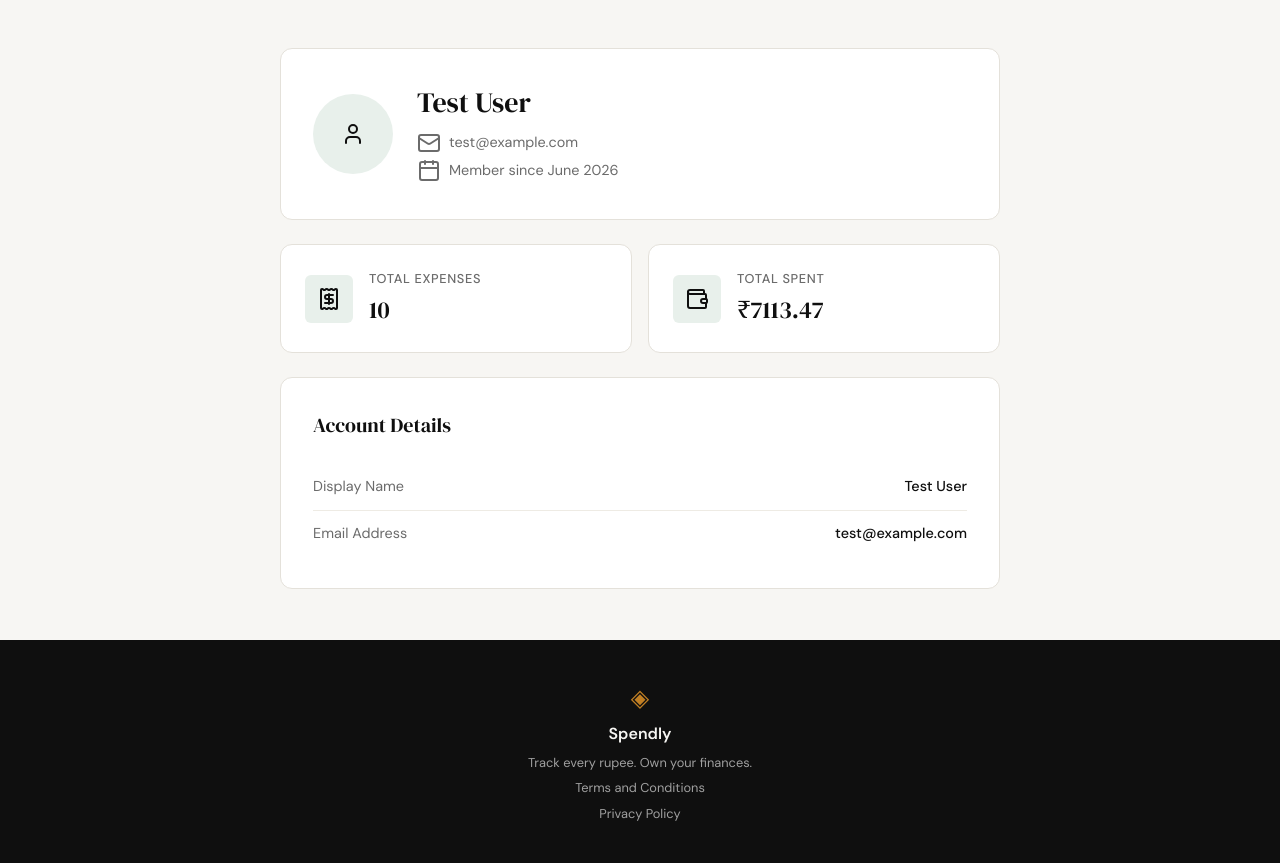
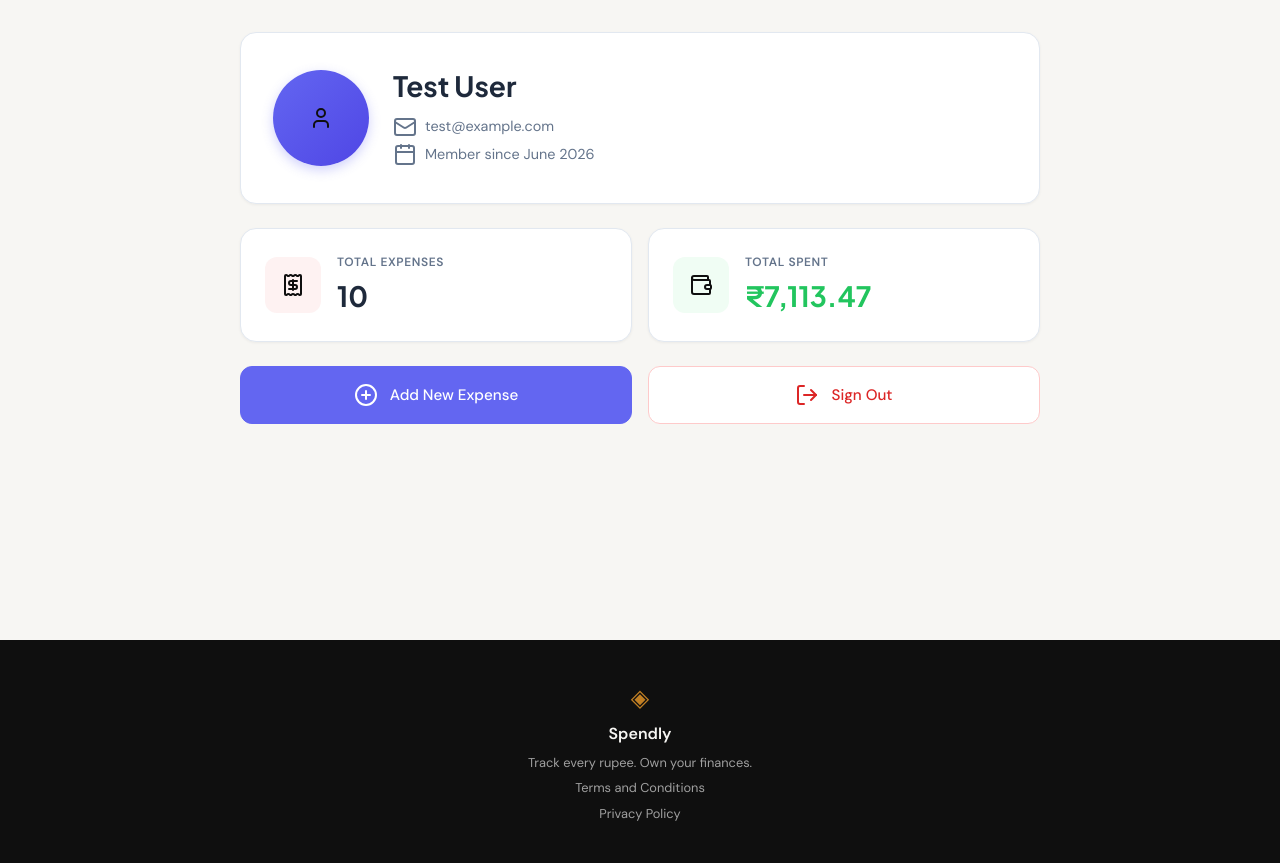
Before and after one commit to srinivasskc/spendly, a Flask app: page /profile in a window 1280 px wide. Shown: the part 61-924 px from the top of the page. Run offline with Flask 3, Linux system fonts and the light colour scheme; a user stored in the database is signed in; data comes from the database, SQL or seed files in the repository; some libraries are stand-ins or nearby versions.

Commit message:
Profile page implementation using Frontend Design Skill

```diff
--- /dev/null
+++ b/static/css/profile.css
@@ -0,0 +1,256 @@
+/* ------------------------------------------------------------------ */
+/* Profile Page - Redesigned                                            */
+/* ------------------------------------------------------------------ */
+
+/* Using CSS variables from style.css base */
+.profile-section {
+    min-height: calc(100vh - 60px - 100px);
+    padding: 2rem 1rem;
+    background: var(--paper, #F8F8F8);
+}
+
+.profile-container {
+    max-width: 800px;
+    margin: 0 auto;
+    display: flex;
+    flex-direction: column;
+    gap: 1.5rem;
+}
+
+/* Profile Header Card */
+.profile-header-card {
+    background: #ffffff;
+    border: 1px solid #e2e8f0;
+    border-radius: 16px;
+    padding: 2rem;
+    display: flex;
+    align-items: center;
+    gap: 1.5rem;
+    box-shadow: 0 1px 3px rgba(0, 0, 0, 0.05);
+}
+
+.profile-avatar {
+    width: 96px;
+    height: 96px;
+    background: linear-gradient(135deg, #6366f1 0%, #4f46e5 100%);
+    border-radius: 50%;
+    display: flex;
+    align-items: center;
+    justify-content: center;
+    flex-shrink: 0;
+    box-shadow: 0 4px 12px rgba(99, 102, 241, 0.3);
+}
+
+.profile-avatar i {
+    width: 48px;
+    height: 48px;
+    color: #ffffff;
+}
+
+.profile-info {
+    flex: 1;
+}
+
+.profile-name {
+    font-family: 'Plus Jakarta Sans', system-ui, sans-serif;
+    font-size: 1.75rem;
+    font-weight: 700;
+    color: #1e293b;
+    margin-bottom: 0.5rem;
+}
+
+.profile-email,
+.profile-member-since {
+    display: flex;
+    align-items: center;
+    gap: 0.5rem;
+    font-size: 0.9rem;
+    color: #64748b;
+    margin-bottom: 0.25rem;
+}
+
+.profile-email i,
+.profile-member-since i {
+    width: 16px;
+    height: 16px;
+}
+
+/* Summary Grid */
+.profile-summary-grid {
+    display: grid;
+    grid-template-columns: repeat(2, 1fr);
+    gap: 1rem;
+}
+
+.profile-summary-card {
+    background: #ffffff;
+    border: 1px solid #e2e8f0;
+    border-radius: 16px;
+    padding: 1.5rem;
+    display: flex;
+    align-items: center;
+    gap: 1rem;
+    box-shadow: 0 1px 3px rgba(0, 0, 0, 0.05);
+    transition: transform 0.2s ease, box-shadow 0.2s ease;
+}
+
+.profile-summary-card:hover {
+    transform: translateY(-2px);
+    box-shadow: 0 4px 12px rgba(0, 0, 0, 0.08);
+}
+
+.summary-icon {
+    width: 56px;
+    height: 56px;
+    border-radius: 12px;
+    display: flex;
+    align-items: center;
+    justify-content: center;
+}
+
+.summary-icon.expenses {
+    background: #fef2f2;
+}
+
+.summary-icon.expenses i {
+    color: #ef4444;
+}
+
+.summary-icon.amount {
+    background: #f0fdf4;
+}
+
+.summary-icon.amount i {
+    color: #22c55e;
+}
+
+.summary-icon i {
+    width: 28px;
+    height: 28px;
+}
+
+.summary-content {
+    display: flex;
+    flex-direction: column;
+    gap: 0.25rem;
+}
+
+.summary-label {
+    font-size: 0.75rem;
+    font-weight: 600;
+    color: #64748b;
+    text-transform: uppercase;
+    letter-spacing: 0.05em;
+}
+
+.summary-value {
+    font-family: 'Plus Jakarta Sans', system-ui, sans-serif;
+    font-size: 1.75rem;
+    font-weight: 700;
+    color: #1e293b;
+}
+
+.summary-value.currency {
+    color: #22c55e;
+}
+
+/* Quick Actions */
+.profile-actions {
+    display: flex;
+    gap: 1rem;
+    flex-wrap: wrap;
+}
+
+.profile-action-btn {
+    flex: 1;
+    min-width: 200px;
+    background: #ffffff;
+    border: 1px solid #e2e8f0;
+    border-radius: 12px;
+    padding: 1rem 1.5rem;
+    display: flex;
+    align-items: center;
+    justify-content: center;
+    gap: 0.75rem;
+    font-size: 0.95rem;
+    font-weight: 500;
+    color: #1e293b;
+    text-decoration: none;
+    transition: all 0.2s ease;
+    cursor: pointer;
+}
+
+.profile-action-btn i {
+    width: 20px;
+    height: 20px;
+}
+
+.profile-action-btn:hover {
+    background: #f8fafc;
+    border-color: #6366f1;
+    color: #6366f1;
+}
+
+.profile-action-btn.primary {
+    background: #6366f1;
+    border-color: #6366f1;
+    color: #ffffff;
+}
+
+.profile-action-btn.primary:hover {
+    background: #4f46e5;
+    border-color: #4f46e5;
+}
+
+.profile-action-btn.danger {
+    border-color: #fecaca;
+    color: #dc2626;
+}
+
+.profile-action-btn.danger:hover {
+    background: #fef2f2;
+    border-color: #dc2626;
+}
+
+/* Responsive */
+@media (max-width: 640px) {
+    .profile-header-card {
+        flex-direction: column;
+        text-align: center;
+        padding: 1.5rem;
+    }
+
+    .profile-avatar {
+        width: 80px;
+        height: 80px;
+    }
+
+    .profile-avatar i {
+        width: 40px;
+        height: 40px;
+    }
+
+    .profile-name {
+        font-size: 1.5rem;
+    }
+
+    .profile-summary-grid {
+        grid-template-columns: 1fr;
+    }
+
+    .profile-summary-card {
+        padding: 1.25rem;
+    }
+
+    .summary-value {
+        font-size: 1.5rem;
+    }
+
+    .profile-actions {
+        flex-direction: column;
+    }
+
+    .profile-action-btn {
+        min-width: 100%;
+    }
+}
--- a/templates/profile.html
+++ b/templates/profile.html
@@ -2,9 +2,14 @@
 
 {% block title %}Profile — Spendly{% endblock %}
 
+{% block head %}
+<link rel="stylesheet" href="{{ url_for('static', filename='css/profile.css') }}">
+{% endblock %}
+
 {% block content %}
 <section class="profile-section">
     <div class="profile-container">
+
         <!-- Profile Header Card -->
         <div class="profile-header-card">
             <div class="profile-avatar">
@@ -24,7 +29,7 @@
         <!-- Expense Summary Cards -->
         <div class="profile-summary-grid">
             <div class="profile-summary-card">
-                <div class="summary-icon">
+                <div class="summary-icon expenses">
                     <i data-lucide="receipt"></i>
                 </div>
                 <div class="summary-content">
@@ -33,35 +38,34 @@
                 </div>
             </div>
             <div class="profile-summary-card">
-                <div class="summary-icon">
+                <div class="summary-icon amount">
                     <i data-lucide="wallet"></i>
                 </div>
                 <div class="summary-content">
                     <span class="summary-label">Total Spent</span>
-                    <span class="summary-value">₹{{ "%.2f"|format(total_spent) }}</span>
+                    <span class="summary-value currency">₹{{ "{:,.2f}".format(total_spent) }}</span>
                 </div>
             </div>
         </div>
 
-        <!-- Account Info Card -->
-        <div class="profile-account-card">
-            <h2 class="profile-account-title">Account Details</h2>
-            <div class="account-detail">
-                <span class="account-label">Display Name</span>
-                <span class="account-value">{{ user.name }}</span>
-            </div>
-            <div class="account-detail">
-                <span class="account-label">Email Address</span>
-                <span class="account-value">{{ user.email }}</span>
-            </div>
+        <!-- Quick Actions -->
+        <div class="profile-actions">
+            <a href="{{ url_for('add_expense') }}" class="profile-action-btn primary">
+                <i data-lucide="plus-circle"></i>
+                Add New Expense
+            </a>
+            <a href="{{ url_for('logout') }}" class="profile-action-btn danger">
+                <i data-lucide="log-out"></i>
+                Sign Out
+            </a>
         </div>
+
     </div>
 </section>
 {% endblock %}
 
 {% block scripts %}
 <script>
-    // Initialize Lucide icons after DOM is ready
     document.addEventListener('DOMContentLoaded', function() {
         lucide.createIcons();
     });
```
Also changed, not shown: prompt_directory/skill_creator_prompts.txt (+8 -0 lines), .claude/settings.local.json, .claude/specs/04-profile-page-design.md (added).
